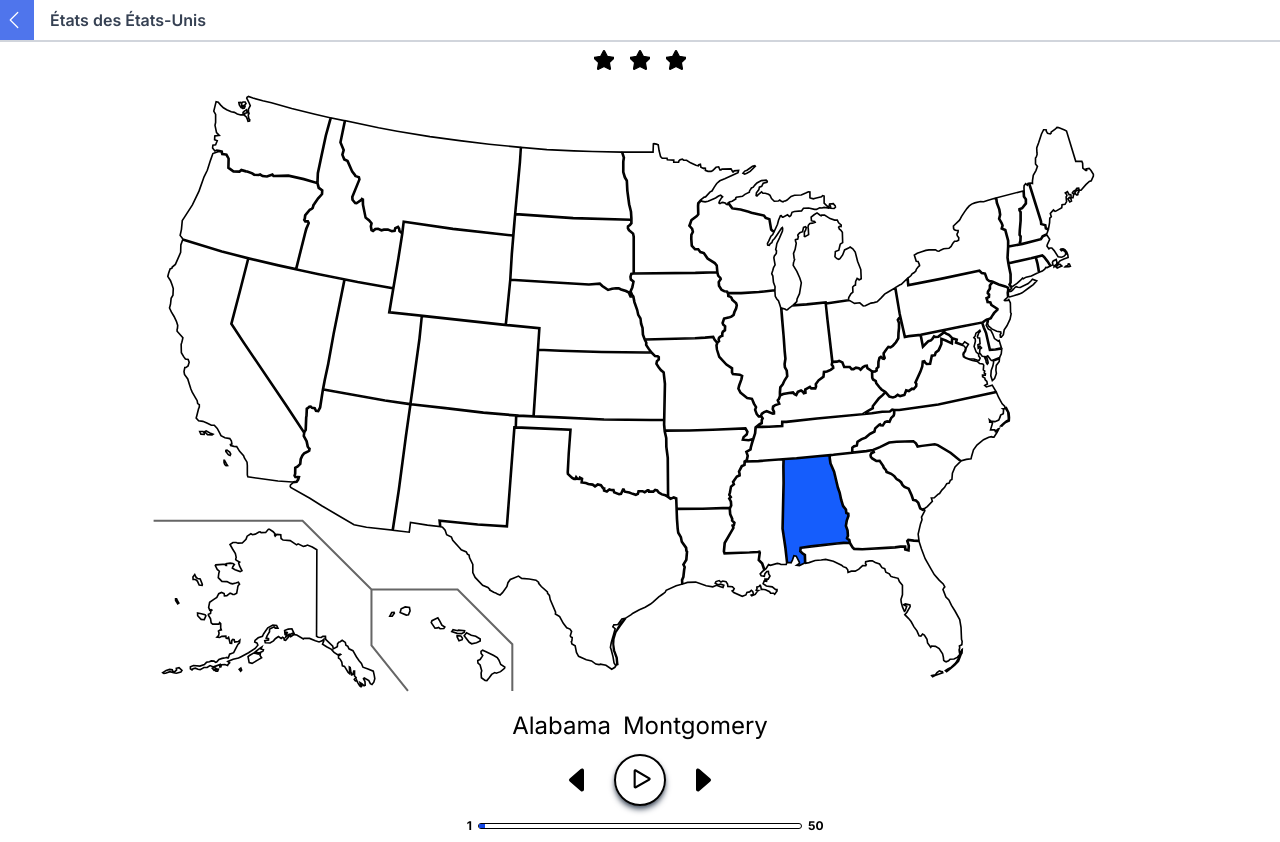
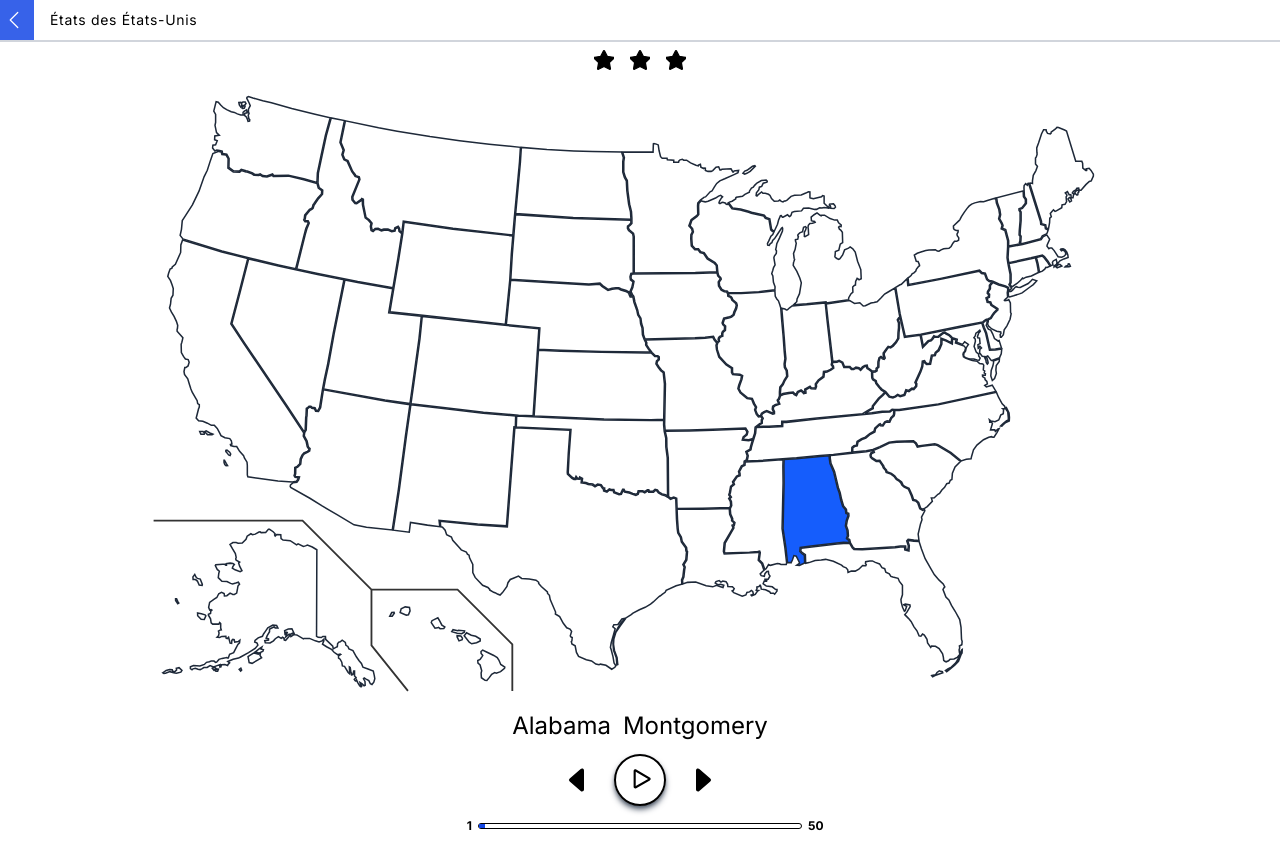
Before and after one commit to oliv37/geo, an Angular app: page /usa in a window 1280 px wide. Built offline with nearby package versions, Linux system fonts and the light colour scheme.

Commit message:
refactor: main header

```diff
--- a/src/app/africa/africa-map/africa-map.html
+++ b/src/app/africa/africa-map/africa-map.html
@@ -1,4 +1,4 @@
-<svg viewBox="0 0 1000 1001" stroke-width="3" style="fill-rule: evenodd">
+<svg viewBox="0 0 1000 1001" stroke-width="2.5" style="fill-rule: evenodd">
   <path
     id="AO"
     d="m 495.3,598.6 -36,-0.2 -4.3,1.7 -3.5,-0.3 -5.1,1.9 -1.1,2.7 6,8.7 2.4,9.3 3.6,13.4 -3.8,5.5 -0.6,2.8 2.9,8.3 3.1,8.4 3.6,5 0.6,7.8 -1.4,10.3 -4,6.1 -7.1,9.1 -2.9,5.6 -4.1,12.5 -0.8,5.9 -4.3,12.7 -1.9,12.2 1,8.7 5.9,-2.7 7.2,-2.3 7.8,0.4 7.1,6.3 1.9,-1 48.8,-0.6 8.2,6.6 29.1,2 22.4,-5.7 -7.6,-8.6 -7.8,-11.3 1.6,-44 25.3,0.1 -1,-4.7 2,-5.2 -2,-6.5 1.5,-6.7 -1.2,-4.3 -5.5,-0.8 -7.6,2 -5.3,-0.3 -3,1.3 0.9,-16.5 -3.9,-5.1 -0.8,-8.5 1.9,-8.4 -2.4,-5.3 -0.1,-8.7 -14.8,0.1 1.1,-5 -6.2,0.1 -0.7,2.4 -7.6,0.5 -3.1,8.1 -1.9,3.4 -6.7,-1.9 -4,1.9 -8.1,1.1 -4.6,-7.2 -2.7,-4.5 -3.5,-8.3 -2.9,-10.3 z m -47.4,-2.7 0.4,-6 2,-3.5 4.5,-2.9 -4.6,-4.8 -3.7,2.3 -5,6 3.3,10.4 3.1,-1.5 z"
--- a/src/app/shared/main-page/main-page.html
+++ b/src/app/shared/main-page/main-page.html
@@ -1,9 +1,12 @@
-<div class="border-b-2 border-gray-300 flex items-center">
-  <a routerLink="/" class="pl-1 pr-2.5 py-2.5 bg-blue-700/75 fill-white">
+<header class="border-b-2 border-gray-300 flex items-center">
+  <a
+    routerLink="/"
+    class="pl-1 pr-2.5 py-2.5 bg-blue-700/85 fill-white self-stretch flex items-center"
+  >
     <geo-chevron-left-icon iconClass="w-5 h-5"></geo-chevron-left-icon>
   </a>
-  <div class="font-semibold text-gray-700 px-4">{{ title()}}</div>
-</div>
+  <div class="text-sm text-black tracking-wider px-4">{{ title()}}</div>
+</header>
 
 <div class="min-h-dvh h-0 flex flex-col py-2 gap-5">
   <geo-level-picker
--- a/src/app/usa/usa-map/usa-map.html
+++ b/src/app/usa/usa-map/usa-map.html
@@ -1,4 +1,4 @@
-<svg viewBox="0 0 960 600" stroke-width="1.6">
+<svg viewBox="0 0 960 600" stroke-width="1.5">
   <g>
     <path
       id="AK"
@@ -203,8 +203,8 @@
   </g>
   <path
     fill="none"
-    stroke="#666"
-    stroke-width="2"
+    stroke="#333"
+    stroke-width="1.8"
     d="M215 493v55l36 45M0 425h147l68 68h85l54 54v46"
   />
 </svg>
--- a/src/styles.css
+++ b/src/styles.css
@@ -26,7 +26,7 @@
 
 @layer components {
   .map-container svg {
-    @apply absolute top-0 left-0 w-full h-full fill-white stroke-black;
+    @apply absolute top-0 left-0 w-full h-full fill-white stroke-gray-800;
   }
 
   .map-container.clickable path[id], .map-container.clickable g[id] {
```
